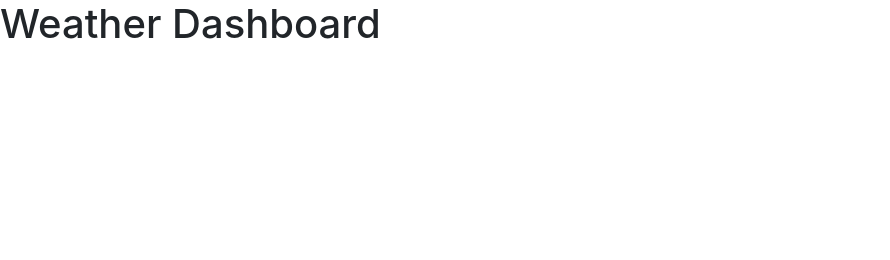
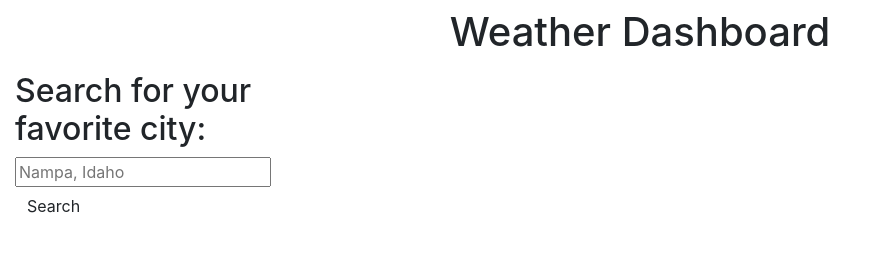
Before and after one commit to alexmkinsman/Weather-Dash, a plain HTML site: page index.html in a window 1280 px wide. Shown: the whole page, without its empty margins (0-890 px from the left). Drawn offline with nearby package versions, Linux system fonts and the light colour scheme; files that its build step writes are made by us from their sources.

Commit message:
search bar column

```diff
--- a/index.html
+++ b/index.html
@@ -22,8 +22,38 @@
   <title>Weather Dashboard</title>
 </head>
 <body>
-  <header>
+  <header class="container-fluid text-center p-2">
     <h1>Weather Dashboard</h1>
   </header>
+
+  <div class="col-md-3 pb-3">
+    <h2>Search for your favorite city:</h2>
+    <form id="searchForm" class="form">
+      <div class="form-inline form-group">
+        <div class="input-group">
+          <input
+            class="form-input weather-search"
+            type="text"
+            id="search-input"
+            placeholder="Nampa, Idaho"
+            aria-labelledby="form-heading"
+            aria-controls="today forecast"
+          />
+          <div class="input-group-append">
+            <button
+              type="submit"
+              class="btn search-button"
+              id="search-button"
+              aria-label="submit search"
+            >
+              Search
+            </button>
+            <hr class="hr weather-hr" />
+          </div>
+        </div>
+      </div>
+    </form>
+    <div class="list-group" id="pastSearch"></div>
+  </div>
 </body>
 </html>
```
